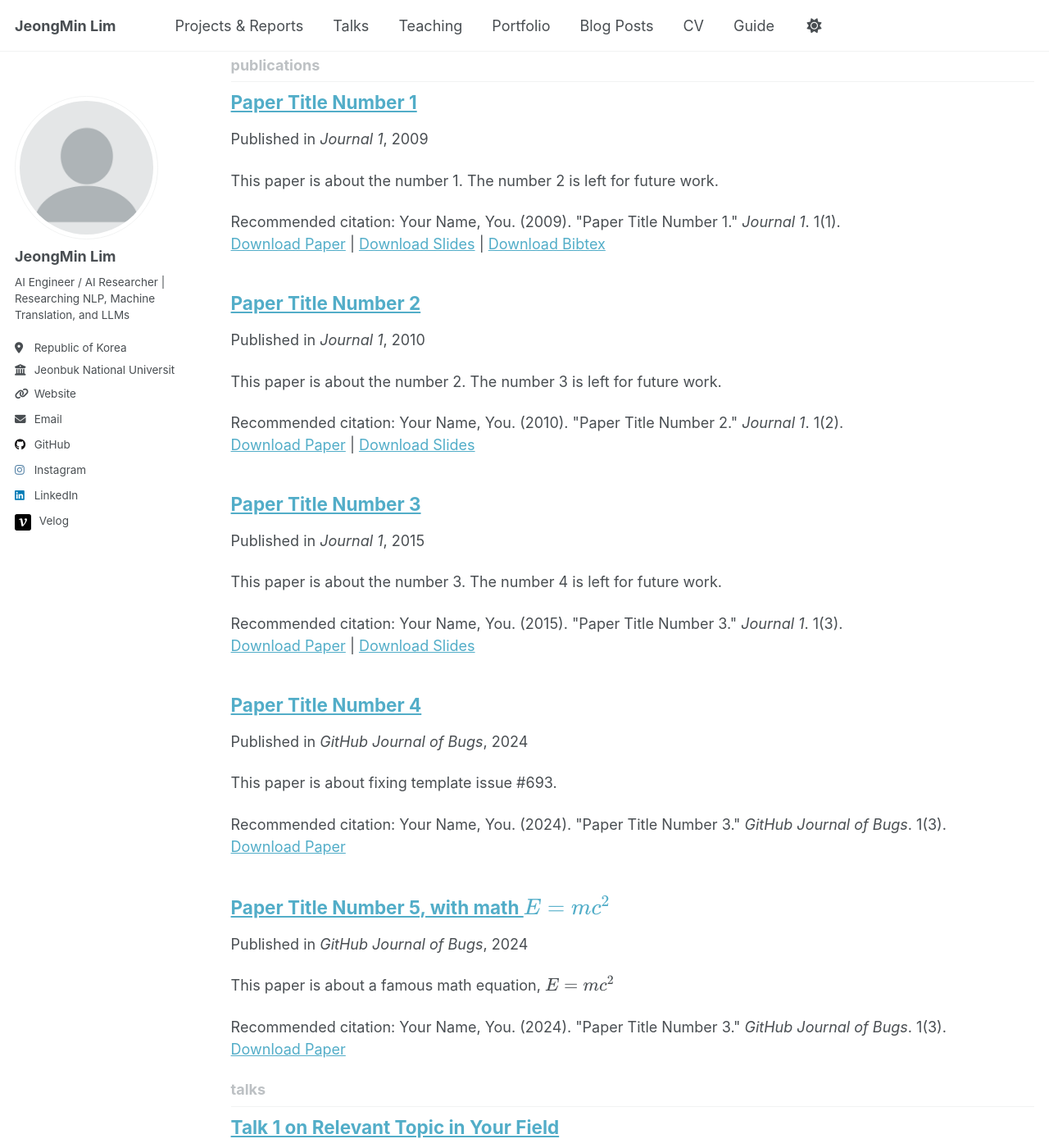
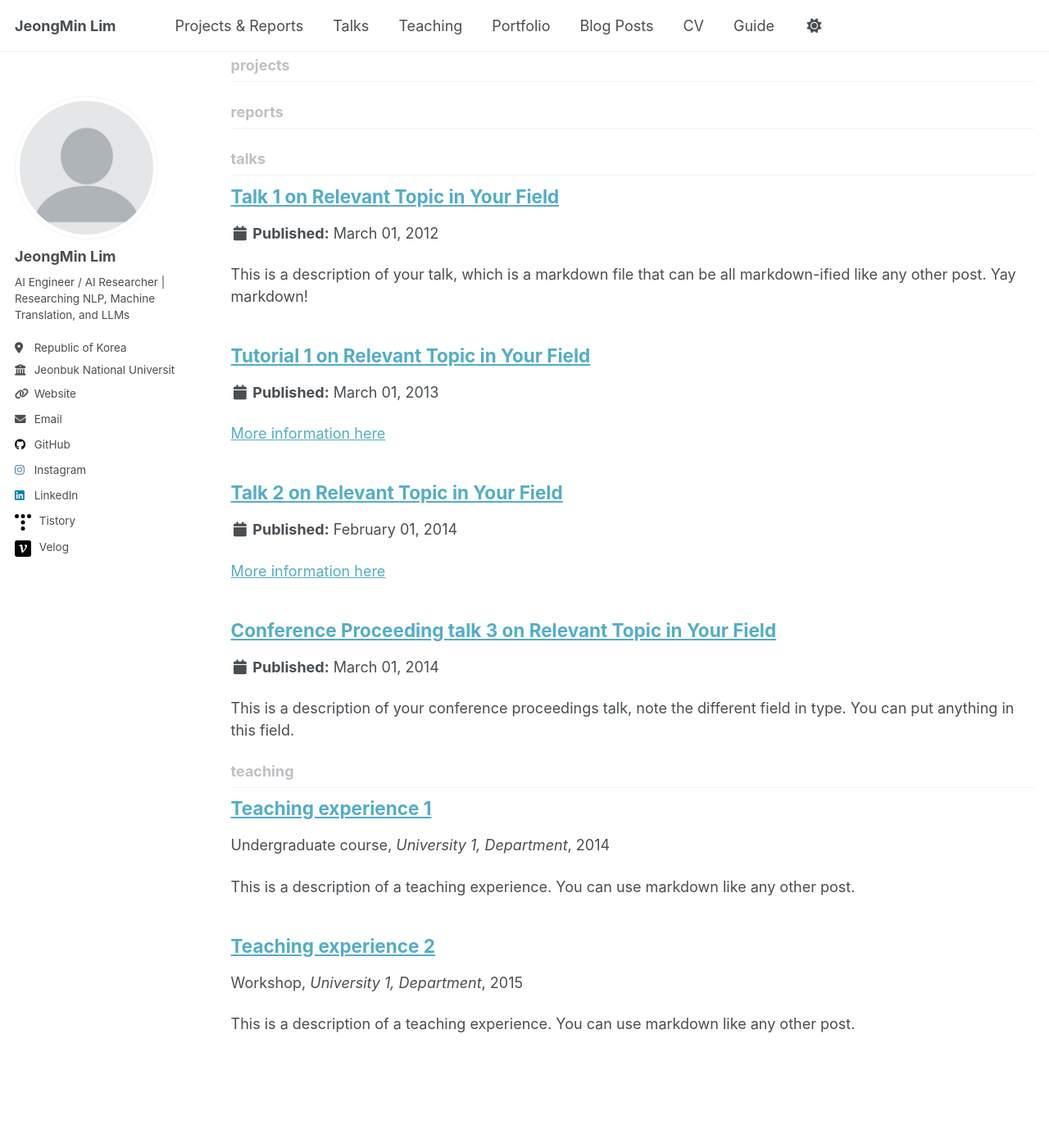
Before and after one commit to JeongMinIsBest/JeongMinIsBest.github.io, a Jekyll site: the page built from _pages/collection-archive.html, in a window 1280 px wide and 1400 px high, scrolled down 1042 px. Shown: the whole window at 82% size. Built offline with Jekyll 4.4.1, drawn with Linux system fonts in a browser that asks for light colours; a script that is not in the unit is left out; some of the changed text lies outside the part shown.

Commit message:
Update _config.yml

```diff
--- a/_config.yml
+++ b/_config.yml
@@ -78,7 +78,7 @@ author:
   xing             : # Username
   youtube          : # Username
   zhihu            : # Username
-  t-story          : "https://ljm1614.tistory.com"
+  tistory          : "https://ljm1614.tistory.com"
   velog            : "https://velog.io/@ever_since/posts"
 
 # Publication Category - The following the list of publication categories and their headings
@@ -221,7 +221,10 @@ collections:
   teaching:
     output: true
     permalink: /:collection/:path/
-  publications:
+  projects:
+    output: true
+    permalink: /:collection/:path/
+  reports:
     output: true
     permalink: /:collection/:path/
   portfolio:
@@ -261,10 +264,19 @@ defaults:
       author_profile: true
       share: true
       comments: true
-  # _publications
+  # _projects
   - scope:
       path: ""
-      type: publications
+      type: projects
+    values:
+      layout: single
+      author_profile: true
+      share: true
+      comments: true
+  # _reports
+  - scope:
+      path: ""
+      type: reports
     values:
       layout: single
       author_profile: true
@@ -299,7 +311,7 @@ sass:
 permalink: /:categories/:title/
 # paginate: 5 # amount of posts to show
 # paginate_path: /page:num/
-timezone: Etc/UTC # http://en.wikipedia.org/wiki/List_of_tz_database_time_zones
+timezone: Asia/Seoul # http://en.wikipedia.org/wiki/List_of_tz_database_time_zones
 
 
 # Plugins
```
